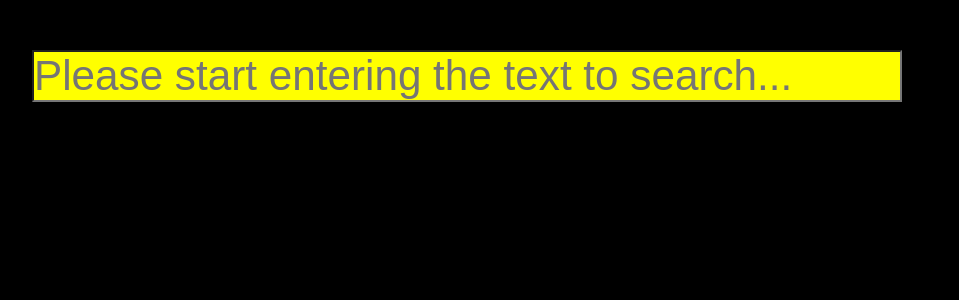
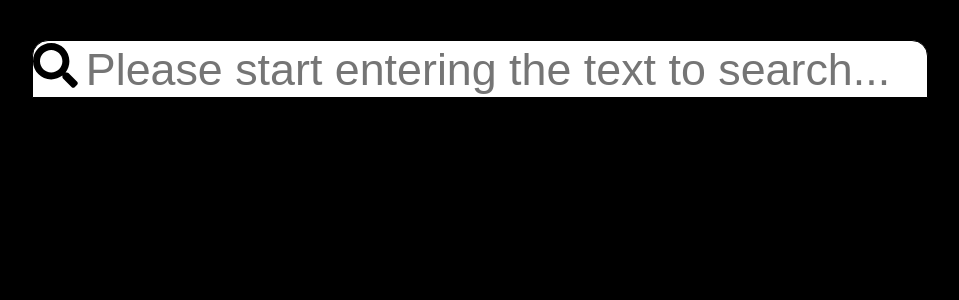
Before and after one commit to VukasinVujic/input-task-react, a React (Create React App) app: page / in a window 1280 px wide. Shown: the top 300 px of the page, without its empty margins (160-1119 px from the left). Built offline with nearby package versions, Linux system fonts and the light colour scheme.

Commit message:
Styling, finished

```diff
--- a/package.json
+++ b/package.json
@@ -3,6 +3,9 @@
   "version": "0.1.0",
   "private": true,
   "dependencies": {
+    "@fortawesome/fontawesome-svg-core": "^1.2.32",
+    "@fortawesome/free-solid-svg-icons": "^5.15.1",
+    "@fortawesome/react-fontawesome": "^0.1.12",
     "@testing-library/jest-dom": "^5.11.4",
     "@testing-library/react": "^11.1.0",
     "@testing-library/user-event": "^12.1.10",
--- a/public/styles.css
+++ b/public/styles.css
@@ -17,20 +17,50 @@ p {
 }
 
 .input-class {
-  width: 73vw;
-  font-size: 4vw;
-  margin: 10px -20px 0 0;
-  background-color: lightcoral;
+  font-size: 3.5vw;
+  /* margin: 10px -20px 0 0; */
+  margin-left: 0.5rem;
+  border: none;
+  width: calc(100% - 6.5vw);
+  /* background-color: lightcoral; */
+}
+
+.input-class:focus {
+  border: none;
+  outline: none;
 }
 
 .result-class {
-  width: 73vw;
+  width: 72vw;
   margin: 10px -20px 0 0;
   background-color: #1fdb8d;
   margin-bottom: -11px;
+  padding: 0.7rem;
 }
+
+.search-icon {
+  width: 3.5vw !important;
+  height: 3.5vw !important;
+}
+
+.result-class:hover {
+  background-color: #2aaa75;
+  cursor: pointer;
+}
+
+.result-class:last-child {
+  border-radius: 0rem 0rem 1rem 1rem;
+  margin-bottom: 3rem;
+}
+
 .form-class {
+  width: 72vw;
   margin-bottom: -7.5px;
+  padding-top: 0.1rem;
+  padding-bottom: 0.1rem;
+  border: solid black 1px;
+  background: white;
+  border-radius: 1rem 1rem 0rem 0rem;
 }
 
 .big-container {
@@ -42,24 +72,43 @@ p {
   height: 50%;
 }
 
+.icon-class {
+  margin-right: 0.5rem;
+}
+
+.rotate {
+  animation: rotation 2s infinite linear;
+}
+
 @media screen and (min-width: 800px) {
   .input-class {
-    background-color: brown;
+    /* background-color: brown; */
+  }
+  .result-class {
+    width: 72vw;
+  }
+  .form-class {
+    width: 72vw;
+  }
+}
+
+@media screen and (min-width: 1000px) {
+  .input-class {
+    /* background-color: yellow; */
+  }
+  .form-class {
     width: 70vw;
-    font-size: 3.2vw;
   }
   .result-class {
     width: 70vw;
   }
 }
 
-@media screen and (min-width: 1000px) {
-  .input-class {
-    background-color: yellow;
-    width: 68vw;
-    font-size: 3.3vw;
+@keyframes rotation {
+  from {
+    transform: rotate(0deg);
   }
-  .result-class {
-    width: 68vw;
+  to {
+    transform: rotate(359deg);
   }
 }
--- a/src/components/App.js
+++ b/src/components/App.js
@@ -1,5 +1,12 @@
 import React, { useState, useEffect } from "react";
 import axios from "axios";
+
+import { FontAwesomeIcon } from "@fortawesome/react-fontawesome";
+import {
+  faSearch,
+  faTruckLoading,
+  faSpinner,
+} from "@fortawesome/free-solid-svg-icons";
 
 let firstRender = true;
 let loadVar = false;
@@ -11,7 +18,12 @@ const App = () => {
   const loading = (loadVar) => {
     return loadVar === true ? (
       <div className="result-class">
-        <p>Loading...</p>
+        <p>
+          <span className="icon-class ">
+            <FontAwesomeIcon className="rotate" icon={faSpinner} />
+          </span>
+          Loading...
+        </p>
       </div>
     ) : (
       ""
@@ -20,7 +32,7 @@ const App = () => {
 
   useEffect(() => {
     loadVar = true;
-    setTimeout(() => {
+    // setTimeout(() => {
     (async (queryParam) => {
       // to prevent loading without params
       if (!queryParam) {
@@ -34,7 +46,7 @@ const App = () => {
       loadVar = false;
       setDataArray(response.data);
     })(queryParam);
-    }, 1000);
+    // }, 3000);
   }, [queryParam]);
 
   const changeInput = (e) => {
@@ -62,11 +74,17 @@ const App = () => {
     else if (queryParam !== "" && dataArray.length === 0 && !firstRender) {
       return (
         <div className="result-class">
-          <p>Sorry, we couldn't find anything</p>
+          <p>
+            <span className="icon-class">
+              <FontAwesomeIcon icon={faTruckLoading} />
+            </span>
+            Sorry, we couldn't find anything
+          </p>
         </div>
       );
       // if empty input field
     } else if (queryParam === "" && dataArray.length === 0) {
+      firstRender = false;
       return "";
     }
   };
@@ -74,12 +92,17 @@ const App = () => {
   return (
     <div className="big-container">
       <form type="submit" className="form-class">
+        <span>
+          <FontAwesomeIcon icon={faSearch} className="search-icon" />
+        </span>
+        <span>
           <input
             type="text"
             className="input-class"
             placeholder="Please start entering the text to search..."
             onKeyPress={(e) => changeInput(e)}
           />
+        </span>
       </form>
       {giveBackResult()}
     </div>
```
Also changed, not shown: 1 other file (tests, documents, lock files or other folders). Lines whose indentation alone changed are shown as unchanged.
